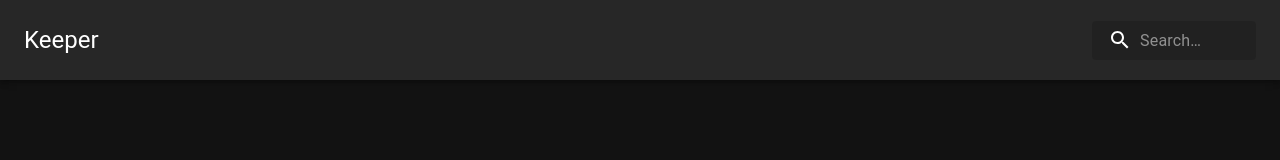
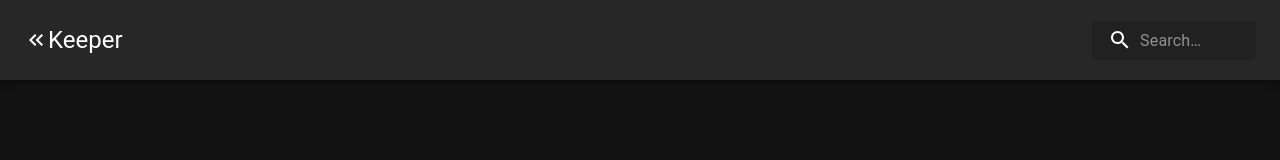
Before and after one commit to DevAbdoTolba/theday, a Next.js app: page /keeper in a window 1280 px wide. Shown: the top 160 px of the page. Built offline with nearby package versions, Linux system fonts and the light colour scheme.

Commit message:
Added icon And goto the /theday it self
added an icon for the home button with the onhover blue color and with link going to /theday instade of the / and then refrences

```diff
--- a/src/components/Header.jsx
+++ b/src/components/Header.jsx
@@ -14,6 +14,7 @@ import SpeakerNotesIcon from "@mui/icons-material/SpeakerNotes";
 import CrisisAlertIcon from "@mui/icons-material/CrisisAlert";
 import Tooltip from "@mui/material/Tooltip";
 import SearchDialog from "./SearchDialog";
+import KeyboardDoubleArrowLeftIcon from "@mui/icons-material/KeyboardDoubleArrowLeft";
 
 const Search = styled("div")(({ theme }) => ({
   position: "relative",
@@ -113,8 +114,24 @@ export default function Header({
               fontSize: { sm: "1.5rem", xs: "1.5rem" },
             }}
           >
-            <Tooltip title="Home" placement="bottom-start">
-              <Link href="/" style={{ textDecoration: "none", color: "white" }}>
+            <Tooltip
+              title={title === "TheDay" ? "" : "Home"}
+              placement="bottom"
+            >
+              <Link
+                href={title === "TheDay" ? null : "/theday"}
+                sx={{
+                  display: "flex",
+                  alignItems: "center",
+                  width: "fit-content",
+                  textDecoration: "none",
+                  color: "white",
+                  "&:hover .MuiSvgIcon-root": {
+                    color: "#0066ff",
+                  },
+                }}
+              >
+                {title === "TheDay" ? <></> : <KeyboardDoubleArrowLeftIcon />}
                 {title}
               </Link>
             </Tooltip>
```
